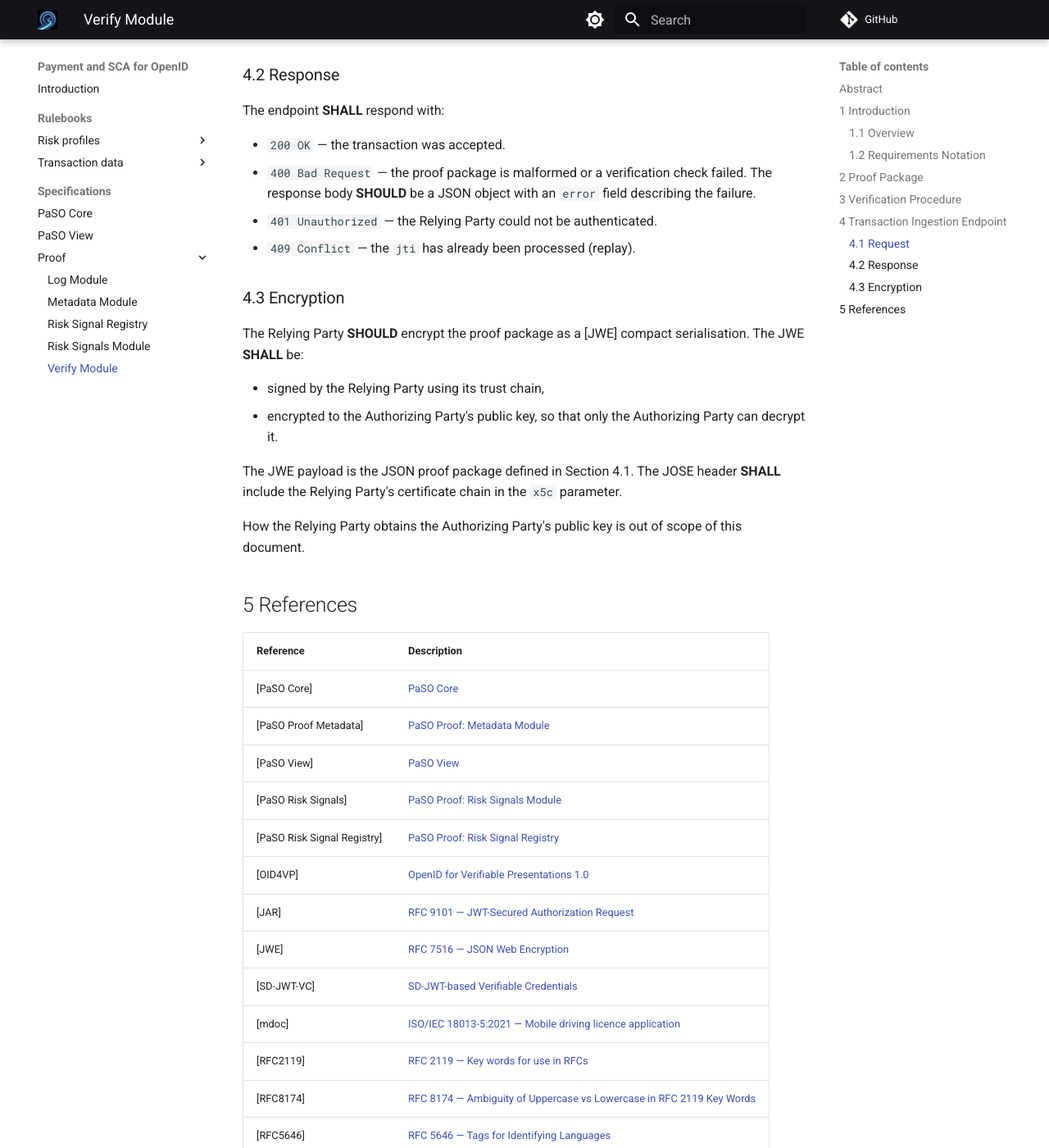
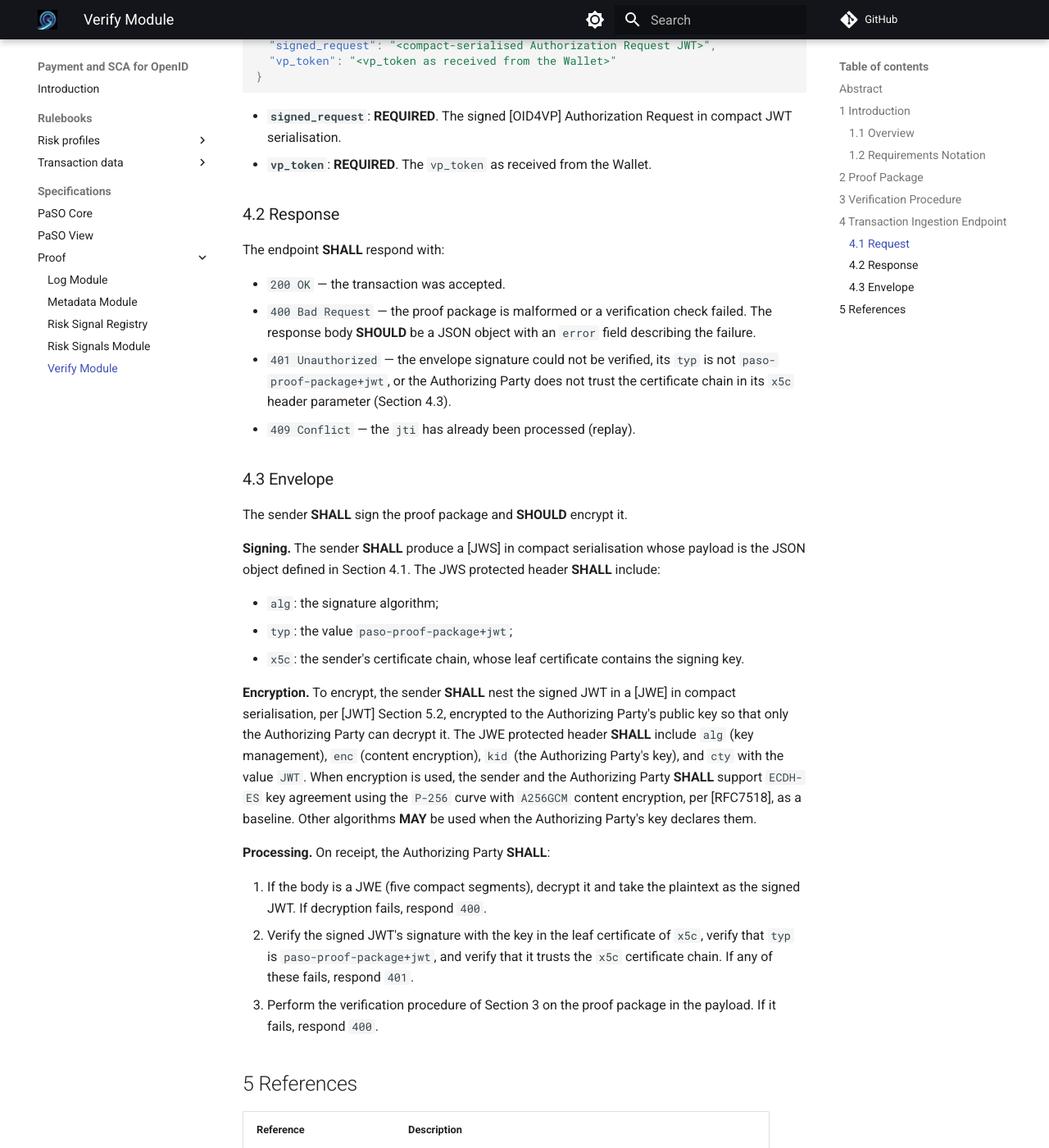
Before and after one commit to APTITUDE-Consortium/payments-and-sca-for-openid, an MkDocs documentation site: the page built from docs/specifications/proof/paso-proof-verify.md, in a window 1280 px wide and 1400 px high, scrolled down 3564 px. Shown: the whole window at 82% size. Built offline with MkDocs 1.6.1 and Material for MkDocs 9.7.7, drawn with Linux system fonts in a browser that asks for light colours; comment, search, counter and statistics services are not loaded; the version menu is left out; some of the changed text lies outside the part shown.

Commit message:
docs: verify proposes a signed, optionally encrypted proof package envelope

````diff
--- a/docs/specifications/proof/paso-proof-verify.md
+++ b/docs/specifications/proof/paso-proof-verify.md
@@ -10,7 +10,7 @@ This document defines how an Authorizing Party receives, verifies, and authorize
 
 After the Wallet produces a presentation response, the Relying Party forwards the proof package to the Authorizing Party. This module defines what the proof package contains, how the Authorizing Party verifies it, and a standard HTTP endpoint for receiving it.
 
-How the Relying Party obtains the Authorizing Party's public key and endpoint URI is out of scope of this document.
+How the Relying Party obtains the Authorizing Party's public key and endpoint URI, and how the Authorizing Party establishes trust in the certificate of the party forwarding the proof package, are out of scope of this document.
 
 ### 1.2 Requirements Notation
 
@@ -23,7 +23,7 @@ The Relying Party **SHALL** forward the following to the Authorizing Party:
 1. **The signed [OID4VP] Authorization Request** ([JAR] Request Object) as sent to the Wallet, in its compact-serialised JWT form.
 2. **The full `vp_token`** as received from the Wallet.
 
-The Relying Party **SHALL NOT** modify either artefact. Section 4 defines a standard endpoint for forwarding; the applicable Transaction Data Type Rulebook **MAY** define alternative forwarding mechanisms.
+The Relying Party **SHALL NOT** modify either artefact. Section 4 proposes a standard endpoint for forwarding; a payment scheme or the applicable Transaction Data Type Rulebook **MAY** define alternative forwarding mechanisms.
 
 ## 3 Verification Procedure
 
@@ -63,16 +63,18 @@ If any check fails, the Authorizing Party **SHALL** reject the transaction.
 
 ## 4 Transaction Ingestion Endpoint
 
-The Authorizing Party **MAY** expose an HTTP endpoint for receiving proof packages.
+This section proposes an HTTP endpoint that an Authorizing Party **MAY** expose for receiving proof packages. It is a proposal for interoperable forwarding, not the only mechanism. In the third-party flow, forwarding is typically governed by a payment scheme, and a payment scheme or the applicable Transaction Data Type Rulebook **MAY** define a different mechanism. Sections 2 and 3 apply whichever mechanism is used.
+
+In this section, the sender is the Relying Party or a party forwarding the proof package on its behalf.
 
 ### 4.1 Request
 
-The Relying Party **SHALL** send an HTTP `POST` request to the endpoint with:
+The sender **SHALL** send an HTTP `POST` request to the endpoint with:
 
-- **Content-Type**: `application/jose` when encrypted per Section 4.3, or `application/json` otherwise.
-- **Body**: The proof package as defined below.
+- **Content-Type**: `application/jose`.
+- **Body**: the envelope defined in Section 4.3, which is a signed JWT or a JWE containing it.
 
-When the body is `application/json`, it **SHALL** have the following structure:
+The payload of the signed JWT **SHALL** be a JSON object with the following structure:
 
 ```json
 {
@@ -90,19 +92,26 @@ The endpoint **SHALL** respond with:
 
 - `200 OK` — the transaction was accepted.
 - `400 Bad Request` — the proof package is malformed or a verification check failed. The response body **SHOULD** be a JSON object with an `error` field describing the failure.
-- `401 Unauthorized` — the Relying Party could not be authenticated.
+- `401 Unauthorized` — the envelope signature could not be verified, its `typ` is not `paso-proof-package+jwt`, or the Authorizing Party does not trust the certificate chain in its `x5c` header parameter (Section 4.3).
 - `409 Conflict` — the `jti` has already been processed (replay).
 
-### 4.3 Encryption
+### 4.3 Envelope
 
-The Relying Party **SHOULD** encrypt the proof package as a [JWE] compact serialisation. The JWE **SHALL** be:
+The sender **SHALL** sign the proof package and **SHOULD** encrypt it.
 
-- signed by the Relying Party using its trust chain,
-- encrypted to the Authorizing Party's public key, so that only the Authorizing Party can decrypt it.
+**Signing.** The sender **SHALL** produce a [JWS] in compact serialisation whose payload is the JSON object defined in Section 4.1. The JWS protected header **SHALL** include:
 
-The JWE payload is the JSON proof package defined in Section 4.1. The JOSE header **SHALL** include the Relying Party's certificate chain in the `x5c` parameter.
+- `alg`: the signature algorithm;
+- `typ`: the value `paso-proof-package+jwt`;
+- `x5c`: the sender's certificate chain, whose leaf certificate contains the signing key.
 
-How the Relying Party obtains the Authorizing Party's public key is out of scope of this document.
+**Encryption.** To encrypt, the sender **SHALL** nest the signed JWT in a [JWE] in compact serialisation, per [JWT] Section 5.2, encrypted to the Authorizing Party's public key so that only the Authorizing Party can decrypt it. The JWE protected header **SHALL** include `alg` (key management), `enc` (content encryption), `kid` (the Authorizing Party's key), and `cty` with the value `JWT`. When encryption is used, the sender and the Authorizing Party **SHALL** support `ECDH-ES` key agreement using the `P-256` curve with `A256GCM` content encryption, per [RFC7518], as a baseline. Other algorithms **MAY** be used when the Authorizing Party's key declares them.
+
+**Processing.** On receipt, the Authorizing Party **SHALL**:
+
+1. If the body is a JWE (five compact segments), decrypt it and take the plaintext as the signed JWT. If decryption fails, respond `400`.
+2. Verify the signed JWT's signature with the key in the leaf certificate of `x5c`, verify that `typ` is `paso-proof-package+jwt`, and verify that it trusts the `x5c` certificate chain. If any of these fails, respond `401`.
+3. Perform the verification procedure of Section 3 on the proof package in the payload. If it fails, respond `400`.
 
 ## 5 References
 
@@ -116,6 +125,9 @@ How the Relying Party obtains the Authorizing Party's public key is out of scope
 | [OID4VP]              | [OpenID for Verifiable Presentations 1.0](https://openid.net/specs/openid-4-verifiable-presentations-1_0.html)             |
 | [JAR]                 | [RFC 9101 — JWT-Secured Authorization Request](https://www.rfc-editor.org/rfc/rfc9101.html)                                |
 | [JWE]                 | [RFC 7516 — JSON Web Encryption](https://www.rfc-editor.org/rfc/rfc7516.html)                                              |
+| [JWS]                 | [RFC 7515 — JSON Web Signature (JWS)](https://www.rfc-editor.org/rfc/rfc7515.html)                                         |
+| [JWT]                 | [RFC 7519 — JSON Web Token (JWT)](https://www.rfc-editor.org/rfc/rfc7519.html)                                             |
+| [RFC7518]             | [RFC 7518 — JSON Web Algorithms (JWA)](https://www.rfc-editor.org/rfc/rfc7518.html)                                        |
 | [SD-JWT-VC]           | [SD-JWT-based Verifiable Credentials](https://datatracker.ietf.org/doc/draft-ietf-oauth-sd-jwt-vc/)                        |
 | [mdoc]                | [ISO/IEC 18013-5:2021 — Mobile driving licence application](https://www.iso.org/standard/69084.html)                       |
 | [RFC2119]             | [RFC 2119 — Key words for use in RFCs](https://www.rfc-editor.org/rfc/rfc2119.html)                                        |
````
